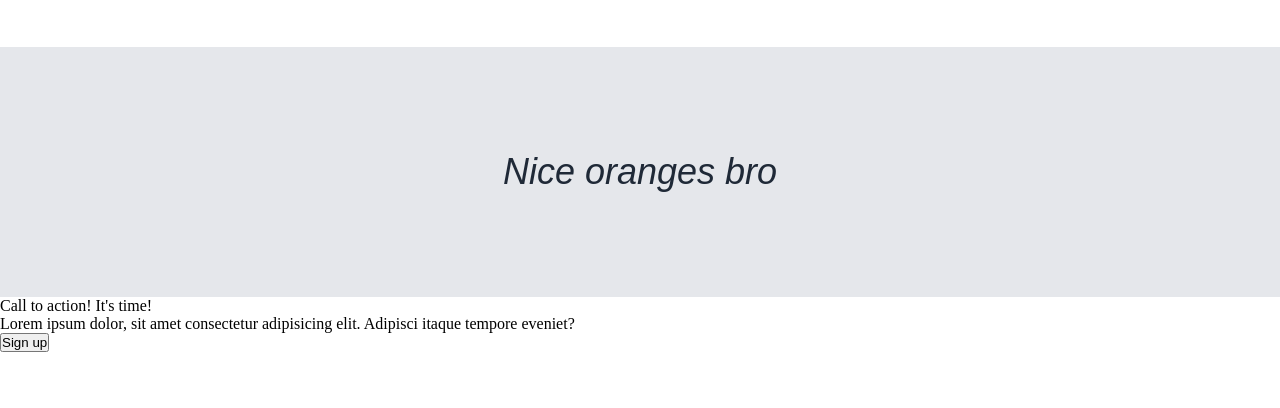
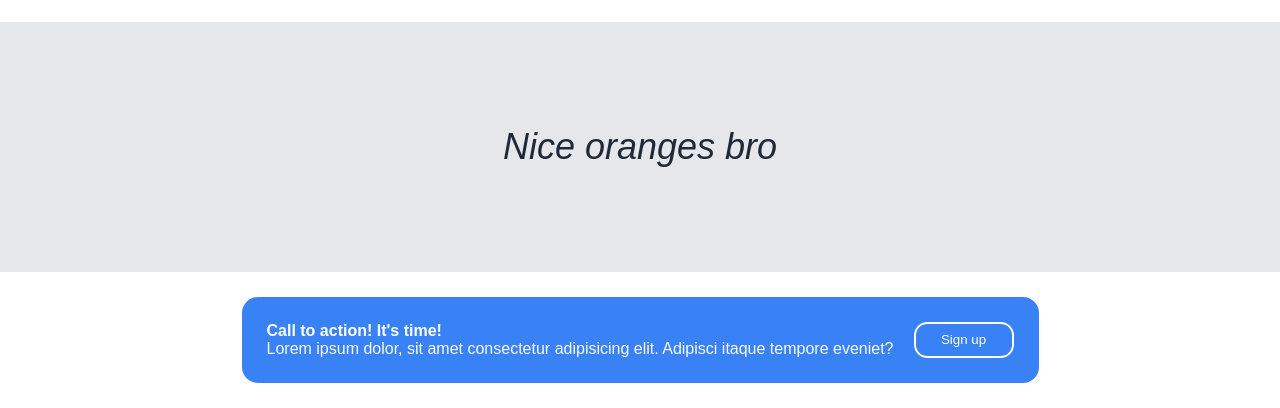
Before and after one commit to DylanMeshoo/odin-landing-page, a plain HTML site: page index.html in a window 1280 px wide. Shown: the part 560-968 px from the top of the page. Before the commit the page ends 912 px from the top, so only its background shows below. Drawn offline with Linux system fonts and the light colour scheme.

Commit message:
Commit style.css

```diff
--- a/style.css
+++ b/style.css
@@ -115,13 +115,13 @@ body {
 }
 
 /* Section 3 */
+
 #section3 {
     display: flex;
     height: 250px;
     justify-content: center;
     align-items: center;
     background-color: #e5e7eb;
-    margin-top: 25px;
     width: 100%;
 }
 
@@ -132,3 +132,40 @@ body {
     font-family: Arial, Helvetica, sans-serif;
     font-weight: 100;
 }
+
+/* Section 4 */
+
+#section4 {
+    padding: 25px;
+    display: flex;
+    justify-content: center;
+}
+
+#section4-wrapper {
+    background-color: #3882f6;
+    padding: 25px;
+    border-radius: 1em;
+    display: flex;
+}
+
+#section4-header {
+    color: white;
+    font-weight: bold;
+    font-family: Arial, Helvetica, sans-serif;
+}
+
+#section4-description {
+    color: #F9FAF8;
+    font-family: Arial, Helvetica, sans-serif;
+    margin-right: 20px;
+}
+
+#section4-button {
+    background-color: #3882f6;
+    width: 100px;
+    border-radius: 1em;
+    border-color: white;
+    border: 2px solid white;
+    color: white;
+    cursor: pointer;
+}
```
